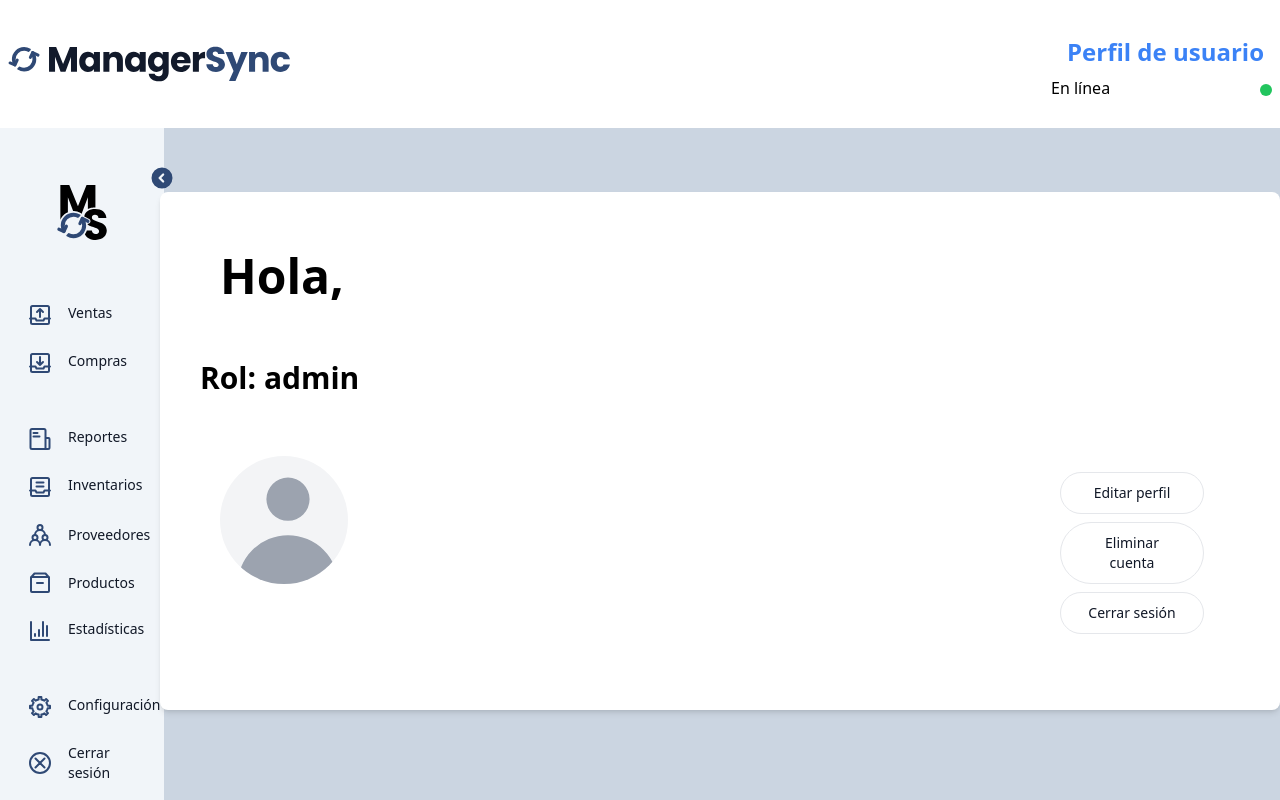
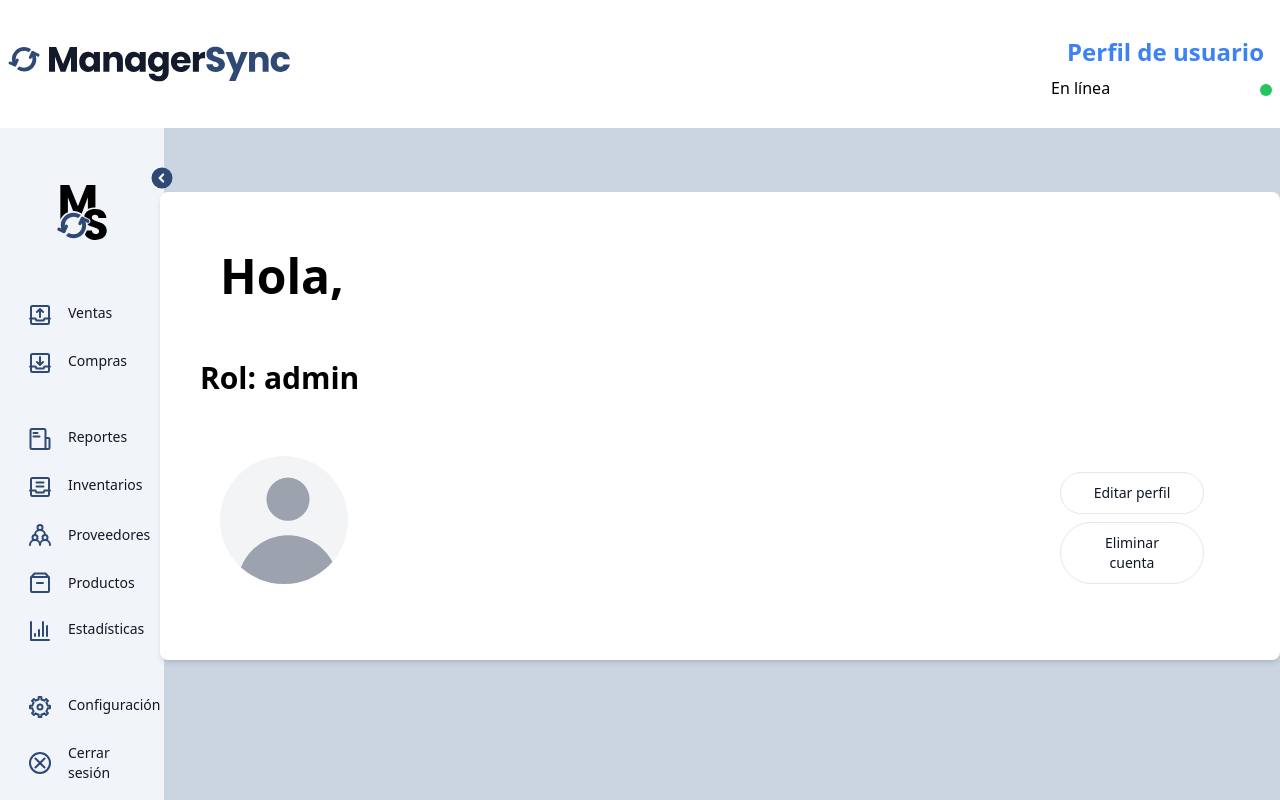
Before and after one commit to brsflls/ManagerSync-Desarrollo, a React (Vite) app: page /Settings in a window 1280 px wide. Shown: the top 800 px of the page. Built offline with nearby package versions, Linux system fonts and the light colour scheme; sample sign-in values are in the browser's storage.

Commit message:
demo_actualizado

```diff
--- a/src/components/Sidebar.jsx
+++ b/src/components/Sidebar.jsx
@@ -3,7 +3,7 @@ import { Link } from "react-router-dom"; // Importa Link
 import logoImage from '../assets/logo-reducido.svg';
 import controlImage from '../assets/control.svg';
 
-export function Sidebar() {
+export function Sidebar({ logout }) { // Recibe la función logout como prop
     const [open, setOpen] = useState(true);
     const Menus = [
         { title: "Ventas", src: "Ventas" },
@@ -22,7 +22,11 @@ export function Sidebar() {
         },
         { title: "Estadísticas", src: "Estadisticas" },
         { title: "Configuración", src: "Configuracion", gap: true },
-        { title: "Cerrar sesión", src: "CerrarSesion" },
+        {
+            title: "Cerrar sesión",
+            src: "CerrarSesion",
+            action: logout // Agrega una acción para cerrar sesión
+        },
     ];
 
     return (
@@ -48,13 +52,15 @@ export function Sidebar() {
                             key={index}
                             className={`flex text-sm rounded-md p-2 cursor-pointer active:slate-200 hover:bg-slate-400 hover:text-slate-700 font-medium hover:text-bold text-gray-900 items-left gap-x-4 ${Menu.gap ? "mt-9" : "mt-2"} ${index === 0 && "bg-light-white"}`}
                         >
-                            {/* Si el item es 'Productos' o 'Proveedores', lo envolvemos en un <Link> */}
-                            {Menu.title === "Productos" ? (
-                                <Link to={Menu.link} className="flex items-center gap-x-4">
+                            {Menu.title === "Cerrar sesión" ? (
+                                <div
+                                    onClick={Menu.action} // Ejecutar la acción de cierre de sesión
+                                    className="flex items-center gap-x-4 cursor-pointer"
+                                >
                                     <img src={`./src/assets/${Menu.src}.svg`} alt={Menu.title} />
                                     <span className={`${!open && "hidden"} origin-left duration-200`}>{Menu.title}</span>
-                                </Link>
-                            ) : Menu.title === "Proveedores" ? (
+                                </div>
+                            ) : Menu.link ? (
                                 <Link to={Menu.link} className="flex items-center gap-x-4">
                                     <img src={`./src/assets/${Menu.src}.svg`} alt={Menu.title} />
                                     <span className={`${!open && "hidden"} origin-left duration-200`}>{Menu.title}</span>
--- a/src/components/activity/Settings.jsx
+++ b/src/components/activity/Settings.jsx
@@ -35,7 +35,7 @@ export function Settings() {
       <Header />
 
       <div className="bg-slate-300 w-screen h-max grid grid-cols-8 gap-0">
-        <div><Sidebar/></div>
+        <div>  <Sidebar logout={logout} /></div>
         <div className="col-span-7 py-16">
           <div className="relative p-5 overflow-x-auto shadow-md sm:rounded-lg max-w-6xl rounded-xl mx-auto bg-white">
             <h1 className="font-bold text-5xl p-10">Hola, {user.nombre}</h1>
@@ -84,15 +84,7 @@ export function Settings() {
                   </button>
                 </div>
 
-                <div className="flex justify-end">
-                  <button
-                    type="button"
-                    className="w-36 py-2.5 px-5 text-sm font-medium text-gray-900 focus:outline-none bg-white rounded-full border border-gray-200 hover:bg-gray-100 hover:text-blue-700"
-                    onClick={logout}
-                  >
-                    Cerrar sesión
-                  </button>
-                </div>
+
               </div>
             </div>
 
```
